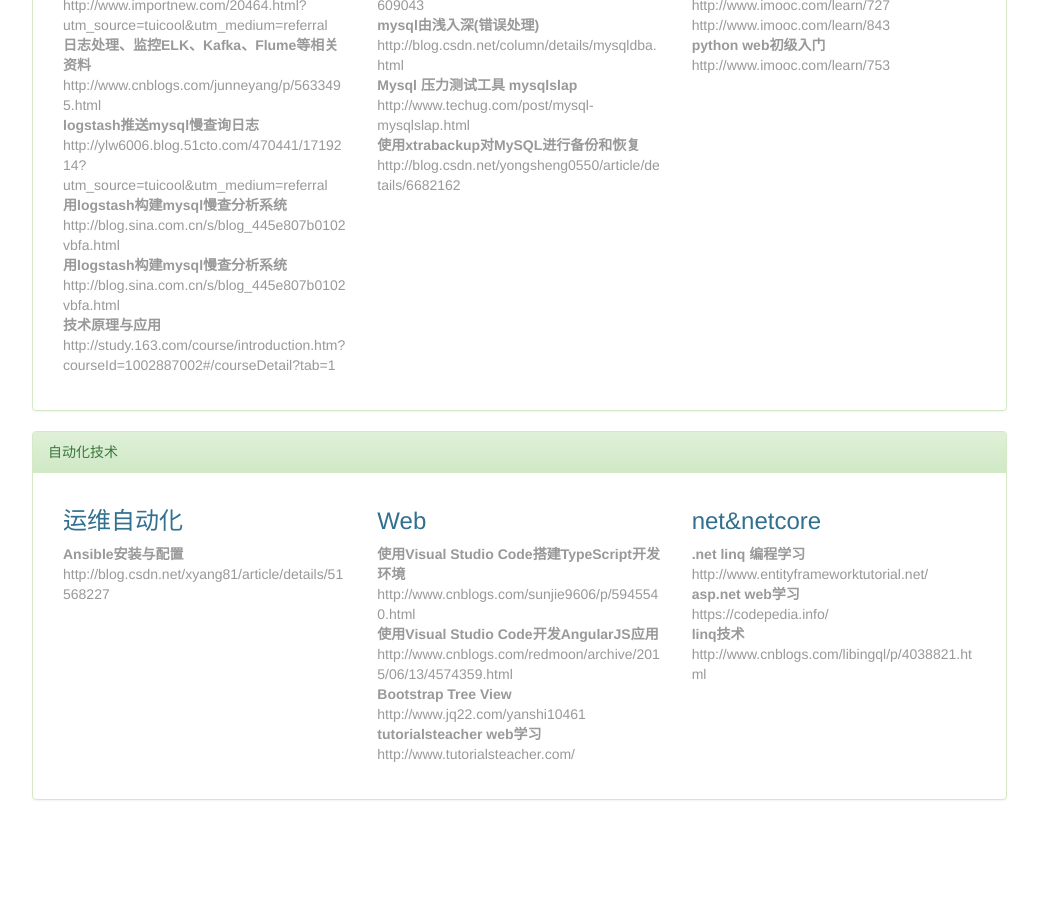
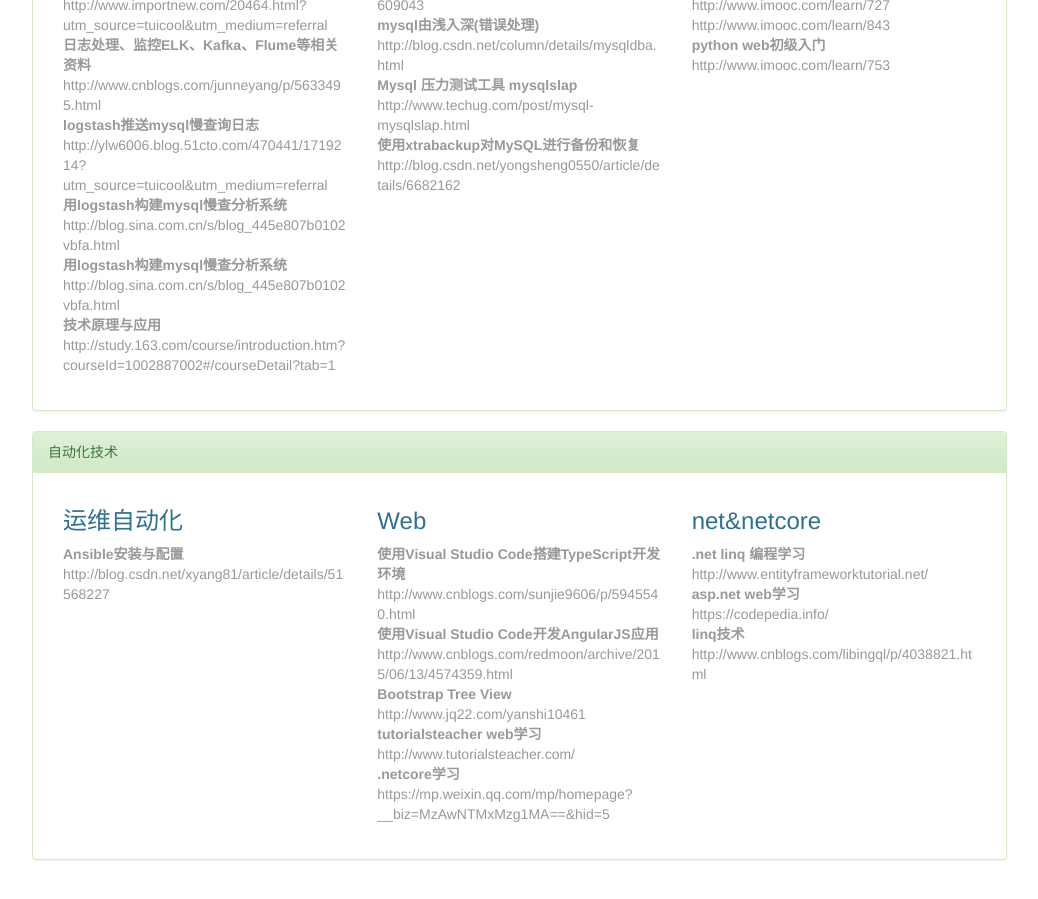
Before and after one commit to airven2015/Navigation, a Jekyll site: the page navigate.html, which Jekyll copies as it is, in a window 1280 px wide and 900 px high, scrolled down 733 px. Shown: the whole window, without its empty margins (23-1061 px from the left). Built offline with Jekyll 4.4.1, drawn with Linux system fonts in a browser that asks for light colours; before the commit the page ends 1573 px from its top, so only the background shows below that.

Commit message:
modify code

```diff
--- a/navigate.html
+++ b/navigate.html
@@ -183,7 +183,8 @@
                                     <dd>http://www.jq22.com/yanshi10461</dd>
                                     <dt>tutorialsteacher web学习</dt>
                                     <dd>http://www.tutorialsteacher.com/</dd>
-
+                                    <dt>.netcore学习</dt>
+                                    <dd>https://mp.weixin.qq.com/mp/homepage?__biz=MzAwNTMxMzg1MA==&hid=5</dd>
                                 </dl>
                             </div>
                             <div class="col-lg-4 column ">
```
